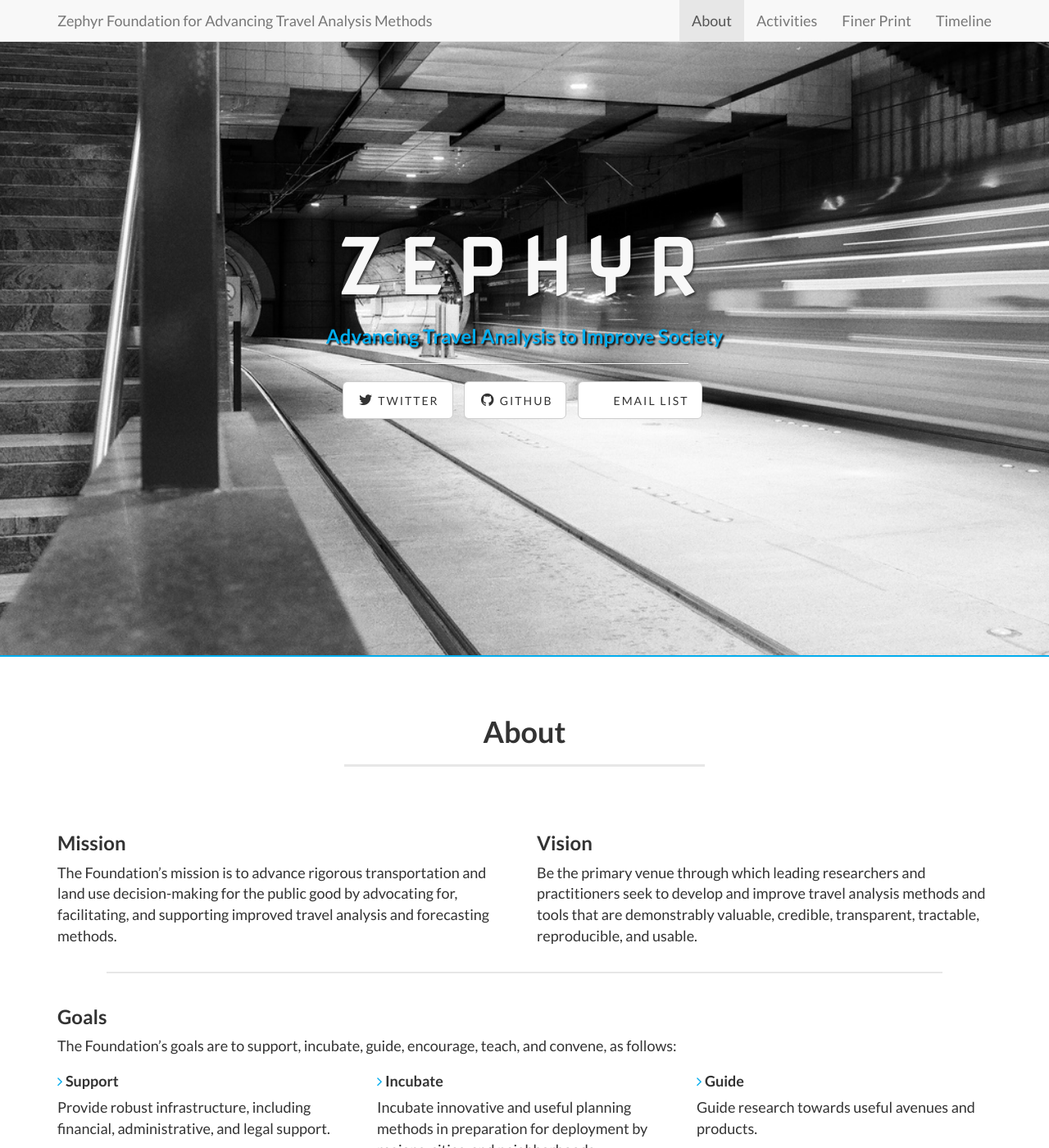
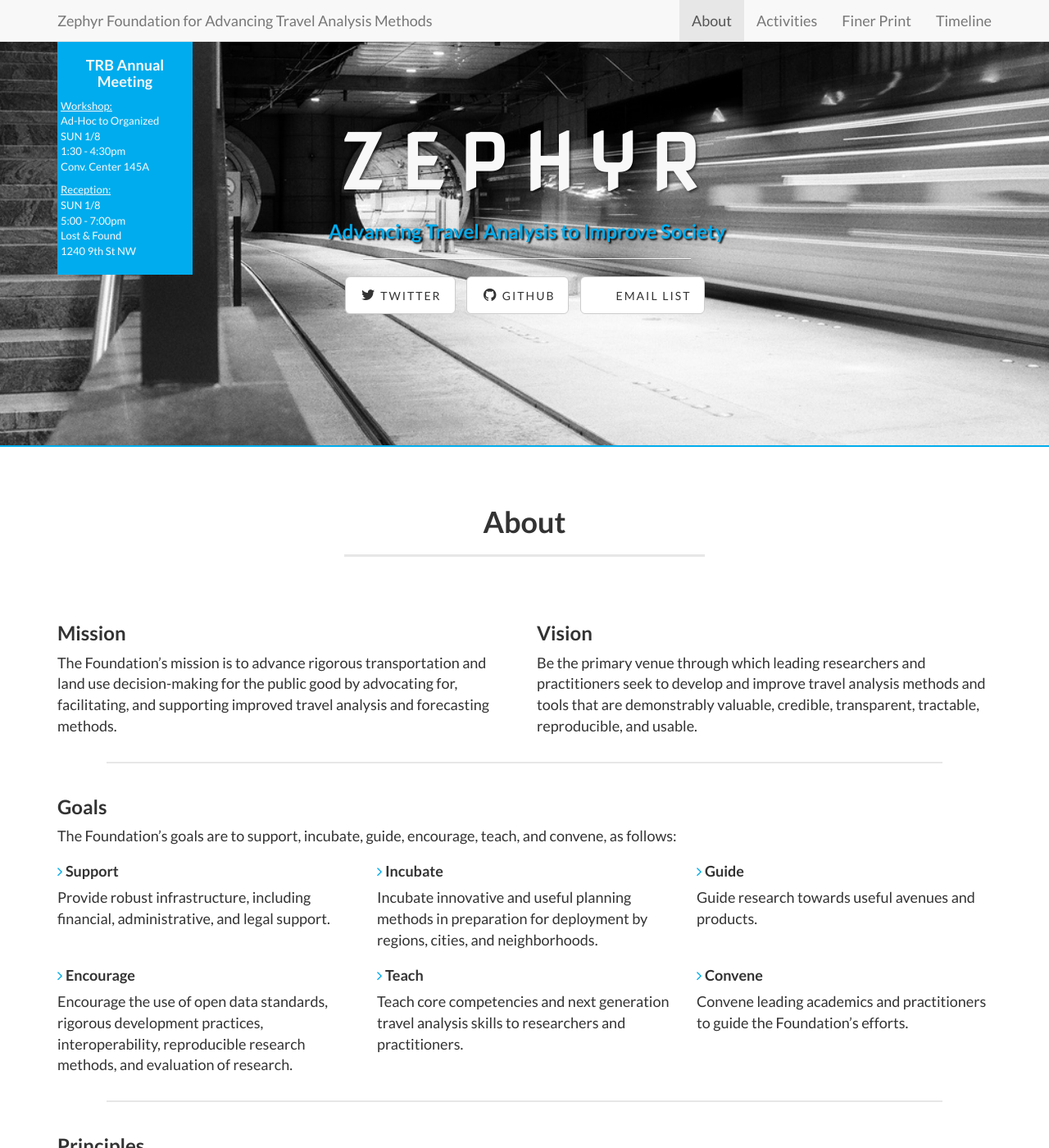
Before and after one commit to ZephyrTransport/zephyr-website, a Jekyll site: the page built from index.html, in a window 1280 px wide and 1400 px high. Shown: the whole window at 82% size. Built offline with Jekyll 4.4.1, drawn with Linux system fonts in a browser that asks for light colours.

Commit message:
Add TRB Callout
Fingers crossed that it works cross platform/size

```diff
--- a/_includes/header.html
+++ b/_includes/header.html
@@ -40,7 +40,27 @@
 		<div class="container">
 
 			<div class="row">
-				<div class="col-lg-12">
+				<div class="col-md-2">
+					<div class="intro-callout">
+					  <h4>TRB Annual Meeting</h4>
+					  <p>
+					  	<u>Workshop:</u>
+					  	<br>Ad-Hoc to Organized
+					  	<br>SUN 1/8
+					  	<br>1:30 - 4:30pm
+					  	<br>Conv. Center 145A
+					  </p>
+
+					  <p>
+					  	<u>Reception:</u>
+					  	<br>SUN 1/8
+					  	<br>5:00 - 7:00pm
+					  	<br>Lost & Found
+					  	<br>1240 9th St NW
+					  </p>
+					</div>
+				</div>
+				<div class="col-md-10">
 					<div class="intro-message">
 						<h1 class="zephyr">{{ page.title }}</h1>
 						<h3 class="highlight-text">{{ page.subTitle }}</h3>
@@ -54,6 +74,7 @@
 						</ul>
 					</div>
 				</div>
+
 			</div>
 
 		</div>
--- a/css/landing-page.css
+++ b/css/landing-page.css
@@ -81,8 +81,23 @@
 
 .intro-message {
     position: relative;
-    padding-top: 20%;
-    padding-bottom: 20%;
+    left: -10%;
+    padding-top: 100px;
+    padding-bottom: 100px;
+}
+
+.intro-callout {
+    position: relative;
+	background-color:#00aced;
+	padding-top: 10px;
+	padding-bottom: 10px;
+	padding-left: 4px;
+	padding-right: 4px;
+}
+
+.intro-callout p {
+	text-align: left;
+     font-size: 13px;
 }
 
 .intro-message > h1 {
@@ -104,6 +119,8 @@
 @media(max-width:767px) {
     .intro-message {
         padding-bottom: 15%;
+        padding-top: 15%;
+        left: 0;
     }
 
     .intro-message > h1 {
```
